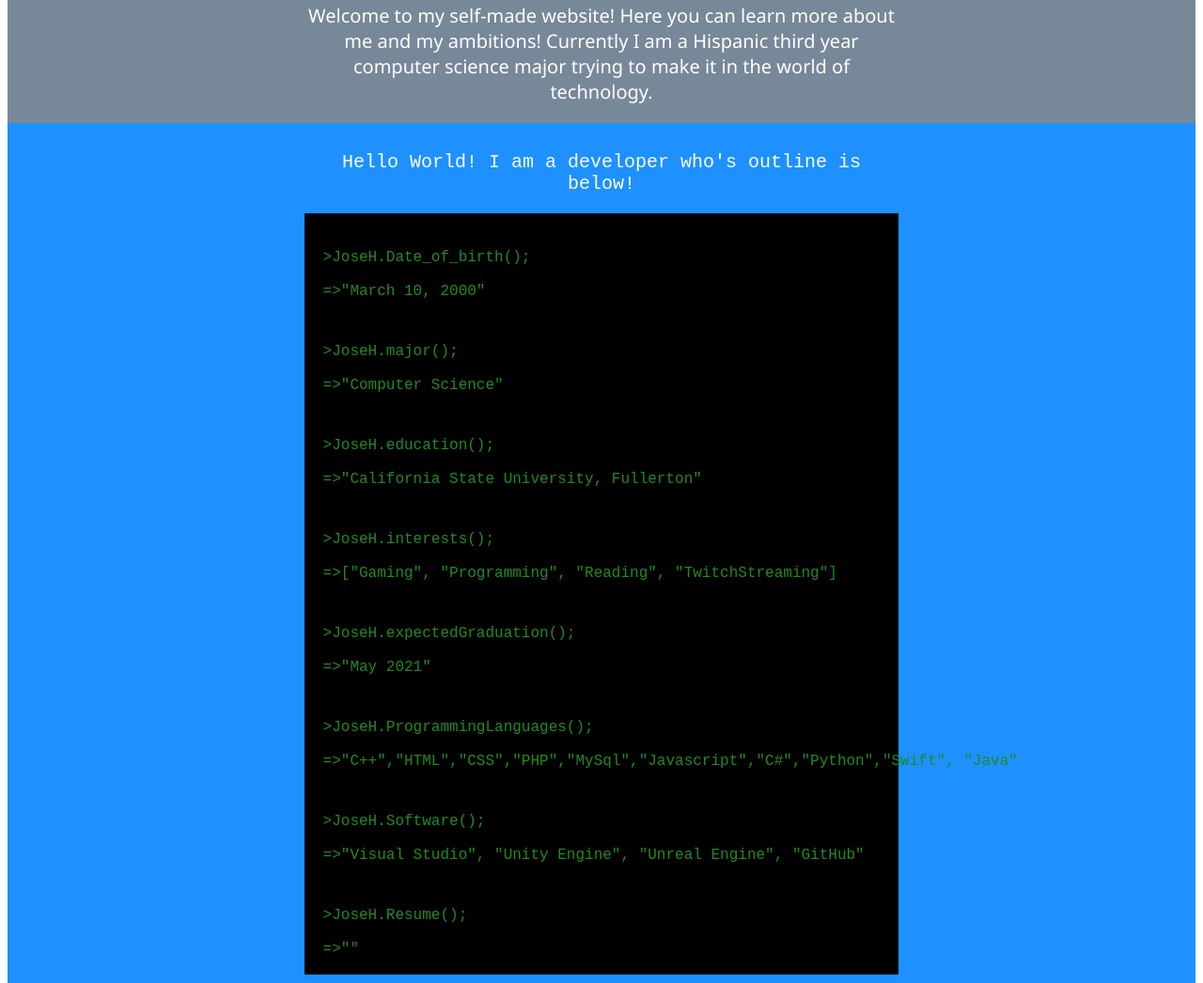
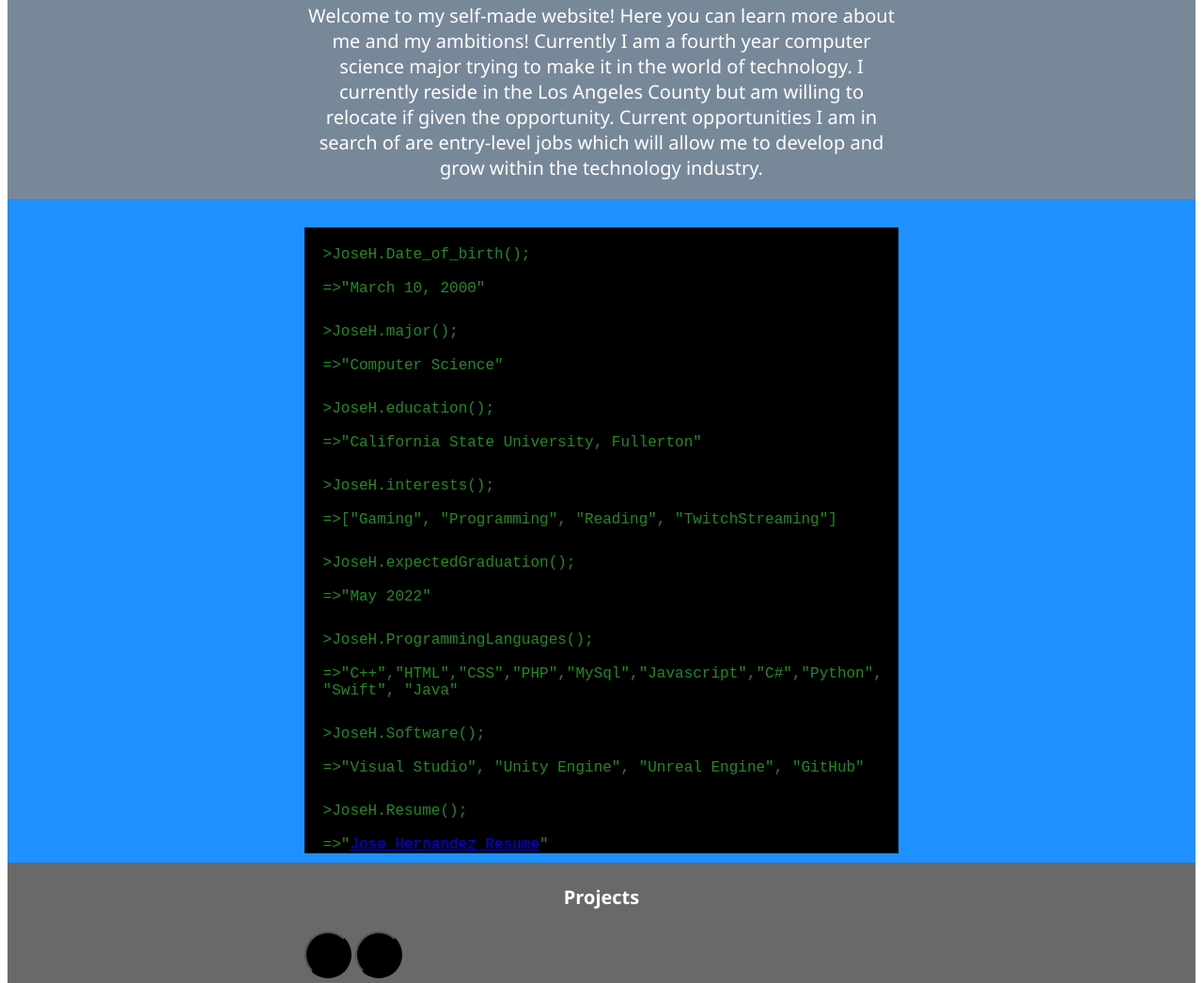
Before and after one commit to JoseLHernandez11/JoseLHernandez11.github.io, a plain HTML site: page index.html in a window 1280 px wide. Shown: the part 186-1232 px from the top of the page at 94% size. Drawn offline with Linux system fonts and the light colour scheme.

Commit message:
Updated minor website features, including downloadable resume

```diff
--- a/index.html
+++ b/index.html
@@ -239,10 +239,10 @@
         <h1 class="title" style="color:Black;">Jose Hernandez </h1>
         <div class="divider1">
            <h1 style="color:gold;" class="center">  </h1>
-           <p style="color:white;" class="center"> Welcome to my self-made website! Here you can learn more about me and my ambitions! Currently I am a Hispanic third year computer science major trying to make it in the world of technology. </p>
+           <p style="color:white;" class="center"> Welcome to my self-made website! Here you can learn more about me and my ambitions! Currently I am a fourth year computer science major trying to make it in the world of technology. I currently reside in the Los Angeles County but am willing to relocate if given the opportunity. Current opportunities I am in search of are entry-level jobs which will allow me to develop and grow within the technology industry.</p>
 
            <div class="divider2">
-               <p class="center" style="font-family:Courier New, Courier, monospace; color:white"> Hello World! I am a developer who's outline is below! </p>
+               <p class="center" style="font-family:Courier New, Courier, monospace; color:white"> </p>
 
                <div class="container">
 
@@ -274,12 +274,13 @@
                    <pre style="color:forestgreen;" class="CodeRes">
  >JoseH.expectedGraduation();
 
- =>"May 2021"
+ =>"May 2022"
                 </pre> <!-- this is the end of the major clause-->
                    <pre style="color:forestgreen;" class="CodeRes">
  >JoseH.ProgrammingLanguages();
 
- =>"C++","HTML","CSS","PHP","MySql","Javascript","C#","Python","Swift", "Java"
+ =>"C++","HTML","CSS","PHP","MySql","Javascript","C#","Python",
+ "Swift", "Java"
                 </pre> <!-- this is the end of the coding clause-->
                    <pre style="color:forestgreen;" class="CodeRes">
  >JoseH.Software();
@@ -289,8 +290,8 @@
                    <pre style="color:forestgreen;" class="CodeRes">
  >JoseH.Resume();
 
- =>""
-                </pre> <!-- this is the end of the major clause-->
+ =>"<a href="https://drive.google.com/uc?export=download&id=1Egw038maSvz0v9YwspEfbvtPoGOrzP0A">Jose_Hernandez_Resume</a>"
+</pre> <!-- this is the end of the Resume clause-->
 
                </div> <!-- this is the end of the container-->
 
```
